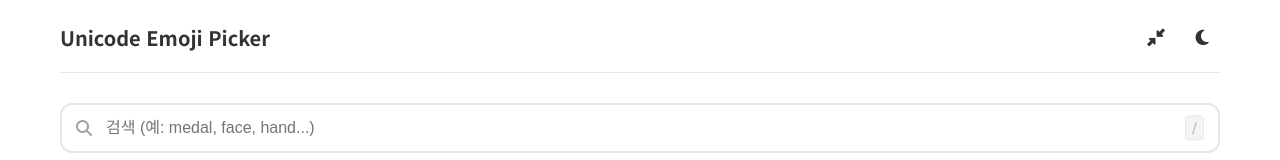
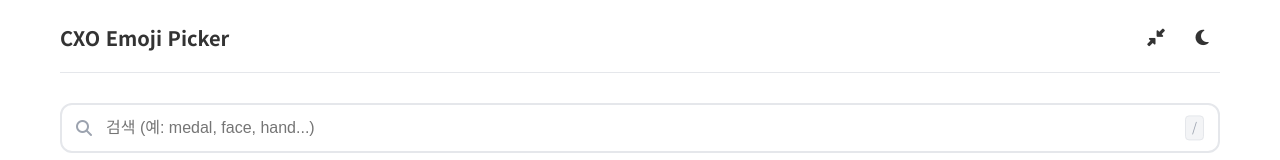
Before and after one commit to Ian-Woo-elice/emoji_picker, a plain HTML site: page index.html in a window 1280 px wide. Shown: the top 160 px of the page. Drawn offline with Linux system fonts and the light colour scheme.

Commit message:
Update index.html

```diff
--- a/index.html
+++ b/index.html
@@ -146,7 +146,7 @@
 
 <div class="container">
     <header>
-        <h1>Unicode Emoji Picker</h1>
+        <h1>CXO Emoji Picker</h1>
         <div class="header-controls">
             <button class="icon-btn" id="miniModeToggle" title="미니 모드"><i class="fas fa-compress-alt"></i></button>
             <button class="icon-btn" id="themeToggle" title="테마 변경"><i class="fas fa-moon"></i></button>
```
